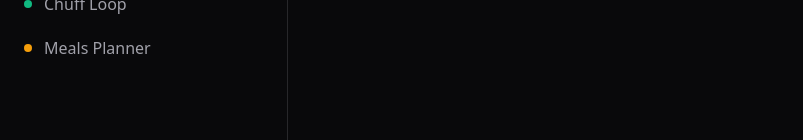
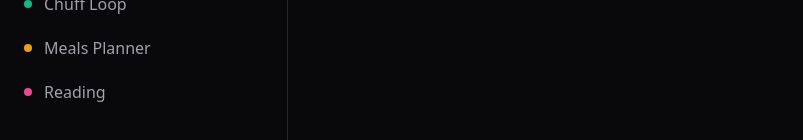
Before and after one commit to omatty123/life-dashboard, a React (Vite) app: page / in a window 1280 px wide. Shown: the part 354-494 px from the top of the page, without its empty margins (0-803 px from the left). Built offline with nearby package versions, Linux system fonts and the light colour scheme.

Commit message:
Add READING category

```diff
--- a/src/components/Dashboard.jsx
+++ b/src/components/Dashboard.jsx
@@ -5,7 +5,8 @@ const categoryConfig = {
   classes: { label: 'TEACHING', color: '#3B82F6' },
   translation: { label: 'TRANSLATION', color: '#7C3AED' },
   family: { label: 'FAMILY', color: '#10B981' },
-  play: { label: 'PLAY', color: '#F59E0B' }
+  play: { label: 'PLAY', color: '#F59E0B' },
+  reading: { label: 'READING', color: '#EC4899' }
 }
 
 export default function Dashboard() {
--- a/src/data/projects.json
+++ b/src/data/projects.json
@@ -104,6 +104,16 @@
       "links": [
         {"label": "app", "url": "https://family-meals-eight.vercel.app/plan/"}
       ]
+    },
+    {
+      "id": "reading",
+      "name": "Reading",
+      "category": "reading",
+      "color": "#EC4899",
+      "size": 140,
+      "x": 50,
+      "y": 50,
+      "links": []
     }
   ]
 }
```
